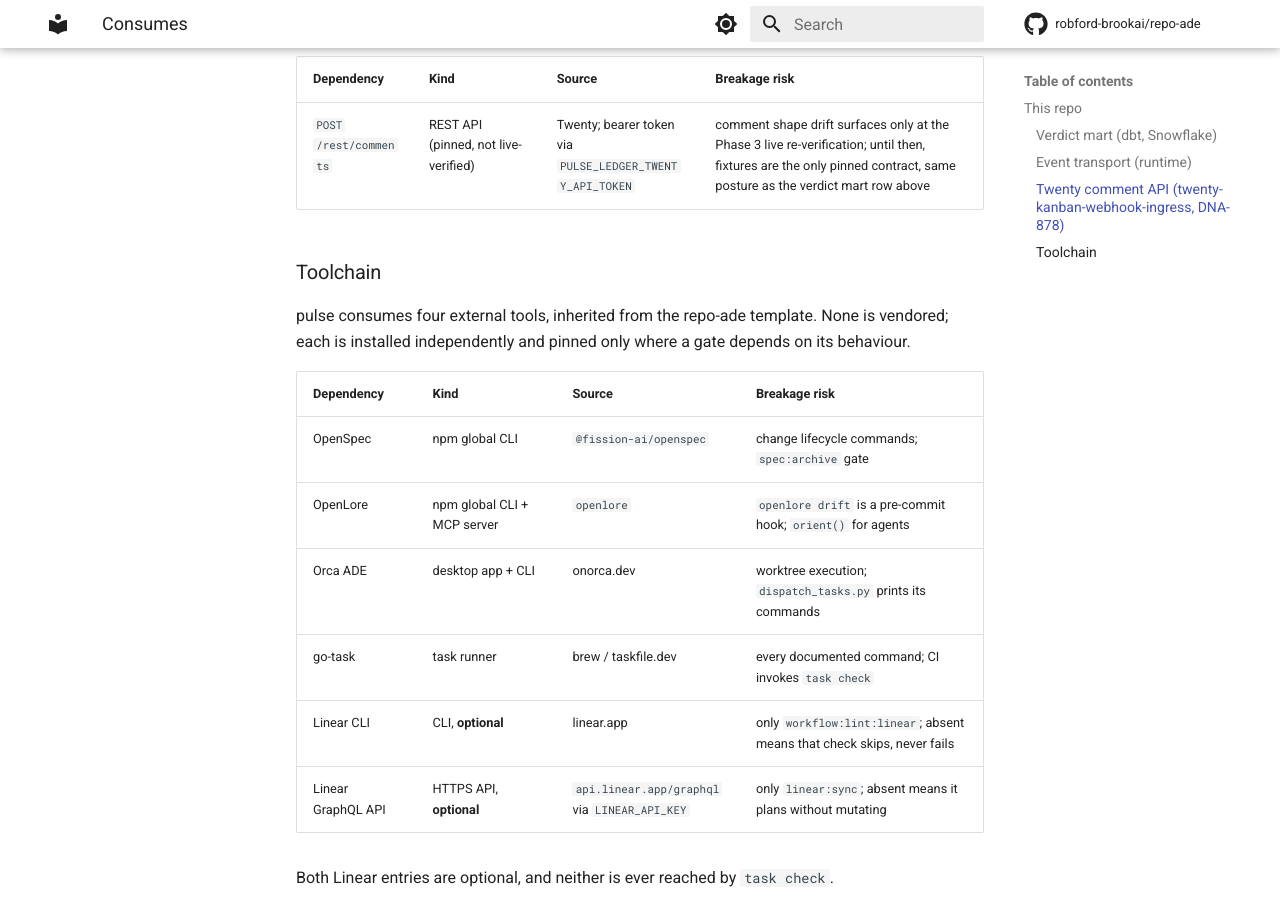
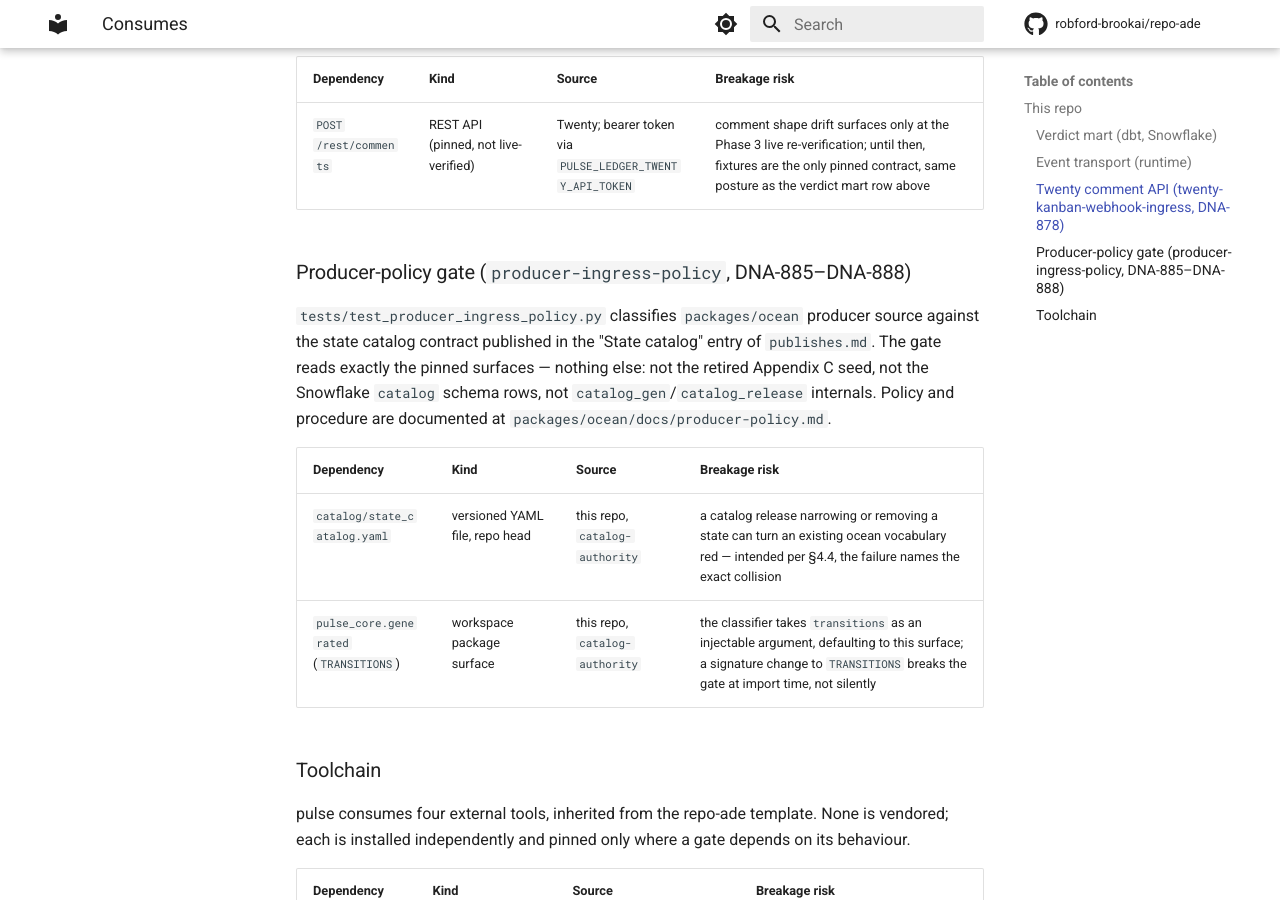
Before and after one commit to robford-brookai/pulse, an MkDocs documentation site: the page built from docs/contracts/consumes.md, in a window 1280 px wide and 900 px high, scrolled down 2024 px. Built offline with MkDocs 1.6.1 and Material for MkDocs 9.7.7, drawn with Linux system fonts in a browser that asks for light colours; comment, search, counter and statistics services are not loaded.

Commit message:
docs(producer-policy): §4.4 policy page + consumes.md gate entry (DNA-888)
Adds packages/ocean/docs/producer-policy.md at the path pinned in task 1.1's
HANDOFF: the §4.4 rule, the classification test, the sanctioned command
sources from the adaptation plan register, the what-to-do-when-red
procedure, and the suppression rules. Adds a producer-policy gate entry to
docs/contracts/consumes.md naming exactly the pinned catalog surfaces the
gate reads. Adds the disposition/pointer test the task's spec quote calls
for to tests/test_producer_ingress_policy.py.

No mkdocs nav entry: packages/ocean/docs/ sits outside mkdocs.yml's default
./docs docs_dir, so the page is unpublished — satisfies the task's own
'if the page is published' condition.

Co-Authored-By: Claude Sonnet 5 <noreply@anthropic.com>
Claude-Session: https://claude.ai/code/session_01Ko2bxNRWdh3gNvReifRCJJ

```diff
--- a/docs/contracts/consumes.md
+++ b/docs/contracts/consumes.md
@@ -60,6 +60,19 @@ Open Questions).
 |---|---|---|---|
 | `POST /rest/comments` | REST API (pinned, not live-verified) | Twenty; bearer token via `PULSE_LEDGER_TWENTY_API_TOKEN` | comment shape drift surfaces only at the Phase 3 live re-verification; until then, fixtures are the only pinned contract, same posture as the verdict mart row above |
 
+### Producer-policy gate (`producer-ingress-policy`, DNA-885–DNA-888)
+
+`tests/test_producer_ingress_policy.py` classifies `packages/ocean` producer source against the
+state catalog contract published in the "State catalog" entry of `publishes.md`. The gate reads
+exactly the pinned surfaces — nothing else: not the retired Appendix C seed, not the Snowflake
+`catalog` schema rows, not `catalog_gen`/`catalog_release` internals. Policy and procedure are
+documented at `packages/ocean/docs/producer-policy.md`.
+
+| Dependency | Kind | Source | Breakage risk |
+|---|---|---|---|
+| `catalog/state_catalog.yaml` | versioned YAML file, repo head | this repo, `catalog-authority` | a catalog release narrowing or removing a state can turn an existing ocean vocabulary red — intended per §4.4, the failure names the exact collision |
+| `pulse_core.generated` (`TRANSITIONS`) | workspace package surface | this repo, `catalog-authority` | the classifier takes `transitions` as an injectable argument, defaulting to this surface; a signature change to `TRANSITIONS` breaks the gate at import time, not silently |
+
 ### Toolchain
 
 pulse consumes four external tools, inherited from the repo-ade template. None is vendored; each
```
Also changed, not shown: packages/ocean/docs/producer-policy.md (added, +70 -0 lines), 1 other file.
